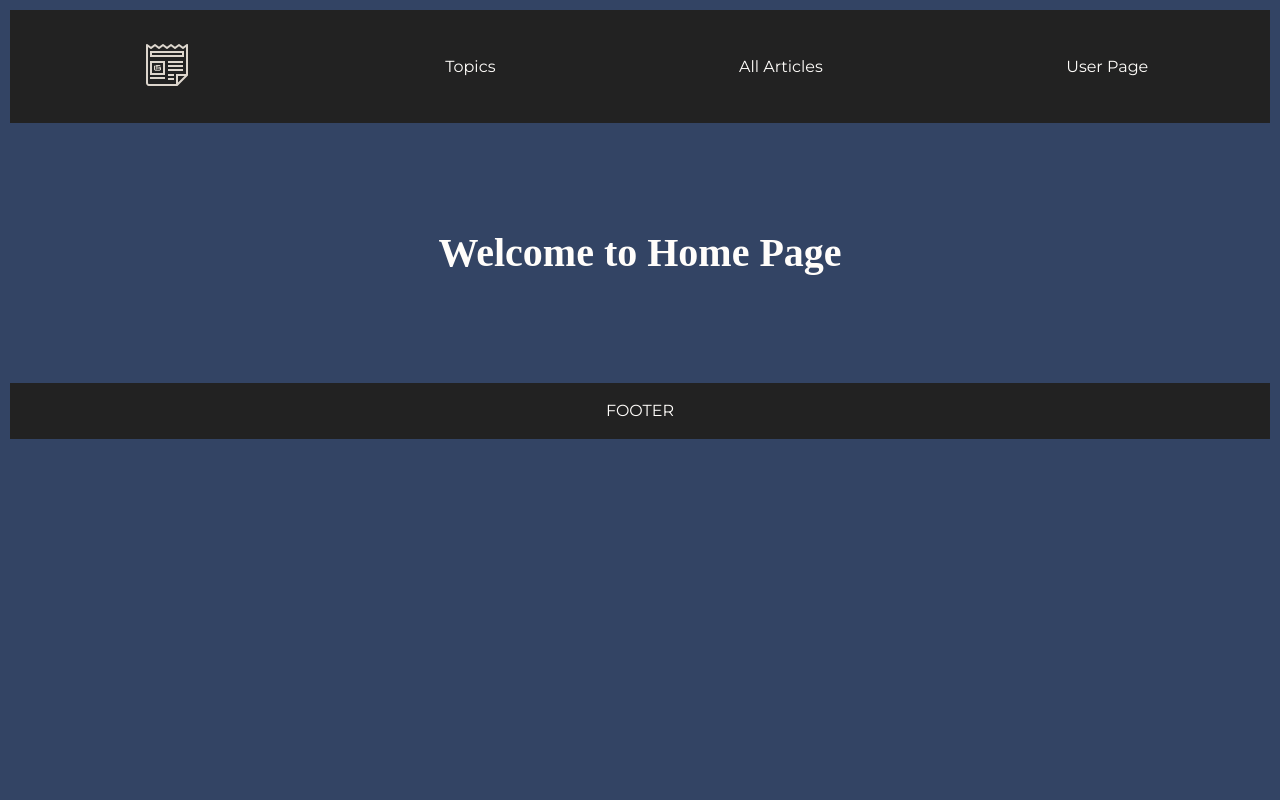
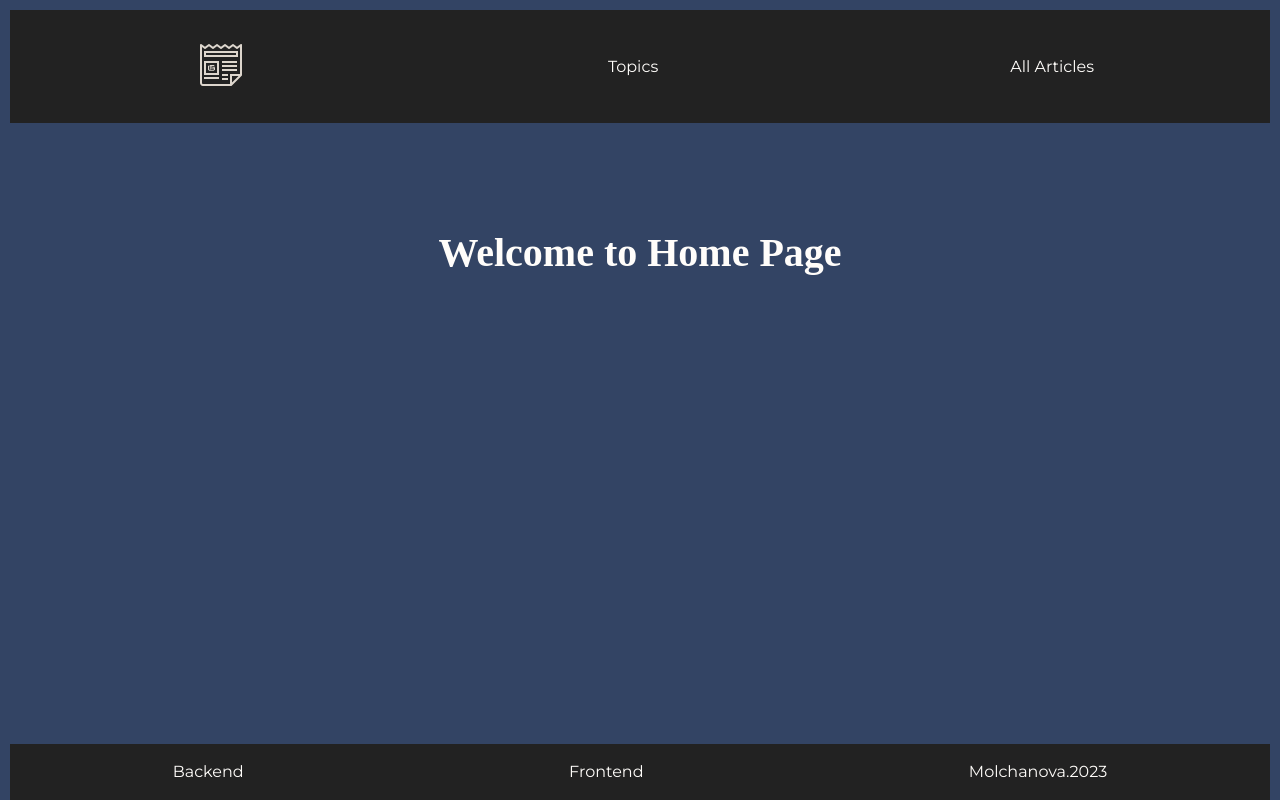
Before and after one commit to MolchanovaA/news-fe, a React (Vite) app: page / in a window 1280 px wide. Built offline with nearby package versions, Linux system fonts and the light colour scheme; a web font is replaced by a local one.

Commit message:
added error page

```diff
--- a/src/components/Articles.jsx
+++ b/src/components/Articles.jsx
@@ -3,6 +3,8 @@ import { Link } from "react-router-dom";
 import { getAll } from "../utils/apiRequests";
 
 import { useSearchParams } from "react-router-dom";
+
+import ErrorPage from "./ErrorPage";
 
 import "./styles/articles.css";
 
@@ -11,12 +13,14 @@ const Articles = () => {
   const [isLoading, setIsLoading] = useState(true);
   const [title, setTitle] = useState("");
   const [searchParams, setSearchParams] = useSearchParams({ topic: "" });
-  const [order, setOrder] = useState("asc");
+  const [order, setOrder] = useState("desc");
   const [sortQuery, setSortQuery] = useState({
     sortby: "created_at",
     category: searchParams.get("topic"),
     order_by: order,
   });
+
+  const [errorPage, setErrorPage] = useState({ msg: "", code: "" });
 
   const sortByHandler = (e) => {
     setSortQuery({ ...sortQuery, sortby: e.target.value });
@@ -40,9 +44,9 @@ const Articles = () => {
       queryTopic += `?sorted_by=${sortby}&order_by=${order_by}`;
     }
 
-    getAll(queryTopic).then((data) => {
+    getAll(queryTopic)
+      .then((data) => {
         if (commentsSorting) {
-        console.log(data);
           data.articles.sort((a, b) => {
             if (order_by === "asc") {
               return b.comment_count - a.comment_count;
@@ -53,13 +57,21 @@ const Articles = () => {
         }
         setArticles(data["articles"]);
         setIsLoading(false);
+      })
+      .catch(({ response }) => {
+        setErrorPage({ msg: response.data.msg, code: response.status });
       });
   }, [sortQuery]);
+
+  if (errorPage.code) {
+    return <ErrorPage msg={errorPage.msg} code={errorPage.code} />;
+  }
 
   if (isLoading)
     return (
       <section className="all-articles"> .. Articles are loading .. </section>
     );
+
   return (
     <section className="all-articles">
       <h1>{title.toUpperCase()}</h1>
@@ -71,16 +83,17 @@ const Articles = () => {
           : ``}{" "}
         articles in our page{" "}
       </p>
+      <div className="sortingQueries">
         <form action="GET" onChange={sortByHandler}>
           <label>
             Sort By
             <select name="sorting_option">
               {" "}
               <option value="created_at" defaultValue>
-              Created at
+                Date
               </option>
-            <option value="comment_count">comment count</option>
-            <option value="votes">votes</option>
+              <option value="comment_count">Discussions</option>
+              <option value="votes">Votes</option>
             </select>
           </label>
         </form>
@@ -89,13 +102,14 @@ const Articles = () => {
             Sort By
             <select name="orderBy_option">
               {" "}
-            <option value="asc" defaultValue>
-              ASC
+              <option value="asc">ASC</option>
+              <option value="desc" defaultValue>
+                DESC
               </option>
-            <option value="desc">desc</option>
             </select>
           </label>
         </form>
+      </div>
       <ul>
         {articles.map((article) => {
           return (
--- /dev/null
+++ b/src/components/ErrorPage.jsx
@@ -0,0 +1,10 @@
+const ErrorPage = ({ msg, code }) => {
+  return (
+    <section className="main-section ">
+      <h1>{msg}</h1>
+      <p>{code}</p>
+    </section>
+  );
+};
+
+export default ErrorPage;
--- a/src/components/Footer.jsx
+++ b/src/components/Footer.jsx
@@ -1,5 +1,20 @@
+import { Link } from "react-router-dom";
+import "./styles/footer.css";
 const Footer = () => {
-  return <footer className="box">FOOTER</footer>;
+  return (
+    <footer className="box">
+      {" "}
+      <Link target="_blank" to="https://github.com/MolchanovaA/news-api">
+        Backend
+      </Link>
+      <Link target="_blank" to="https://github.com/MolchanovaA/news-fe">
+        Frontend
+      </Link>
+      <Link target="_blank" to="https://molchanova-cv-project.netlify.app/">
+        Molchanova.2023
+      </Link>
+    </footer>
+  );
 };
 
 export default Footer;
--- a/src/components/Header.jsx
+++ b/src/components/Header.jsx
@@ -17,7 +17,6 @@ const Header = () => {
       <Link to="/articles" onClick={update}>
         All Articles
       </Link>
-      <Link>User Page</Link>
     </nav>
   );
 };
--- a/src/components/SingleArticle.jsx
+++ b/src/components/SingleArticle.jsx
@@ -1,9 +1,10 @@
 import { useState, useEffect } from "react";
-import { useParams } from "react-router-dom";
+import { useParams, useNavigate } from "react-router-dom";
 import { getArticleById, voteOnArticle } from "../utils/apiRequests";
 
 import Collapsible from "./Collapsible";
 import Comments from "./Comments";
+import ErrorPage from "./ErrorPage";
 
 import "./styles/singleArticle.css";
 
@@ -11,10 +12,12 @@ const SingleArticle = () => {
   const [article, setArticle] = useState([]);
   const [isLoading, setIsLoading] = useState(true);
   const [currentVote, setCurrentVote] = useState(article.votes);
+  const [errorPage, setErrorPage] = useState({ msg: "", code: "" });
 
   const [response, setResponse] = useState("");
 
   const params = useParams();
+
   const { article_id } = params;
 
   const [isVoted, setIsVoted] = useState(false);
@@ -41,12 +44,16 @@ const SingleArticle = () => {
   };
 
   useEffect(() => {
-    getArticleById(article_id).then((data) => {
-      const dateCreated = data.created_at.split("T");
-      data.created_at = dateCreated[0];
-      setArticle(data);
-      setCurrentVote(data.votes);
-    });
+    getArticleById(article_id)
+      .then((data) => {
+        const dateCreated = data.created_at.split("T");
+        data.created_at = dateCreated[0];
+        setArticle(data);
+        setCurrentVote(data.votes);
+      })
+      .catch(({ response }) => {
+        setErrorPage({ msg: response.data.msg, code: response.status });
+      });
 
     setIsLoading(false);
   }, []);
@@ -55,6 +62,10 @@ const SingleArticle = () => {
     return (
       <section className="all-articles"> .. Article is loading .. </section>
     );
+
+  if (errorPage.code) {
+    return <ErrorPage msg={errorPage.msg} code={errorPage.code} />;
+  }
   return (
     <section className="article">
       <h2>{article.title}</h2>
--- a/src/components/Topics.jsx
+++ b/src/components/Topics.jsx
@@ -27,7 +27,7 @@ const Topics = () => {
           return (
             <li key={i}>
               <h2>{topic.slug}</h2>
-              <p>{topic.description}</p>
+              <p className="topic-description">{topic.description}</p>
               <Link
                 className="singleArticle"
                 to={`/articles?topic=${topic.slug}`}
--- a/src/components/routes/RutesComponent.jsx
+++ b/src/components/routes/RutesComponent.jsx
@@ -4,6 +4,7 @@ import Articles from "../Articles";
 import SingleArticle from "../SingleArticle";
 import Home from "../Home";
 import Topics from "../Topics";
+import ErrorPage from "../ErrorPage";
 
 const RoutesComponent = () => {
   return (
@@ -13,6 +14,10 @@ const RoutesComponent = () => {
         <Route path="/articles" element={<Articles />} />
         <Route path="/topics" element={<Topics />} />
         <Route path="/articles/:article_id" element={<SingleArticle />} />
+        <Route
+          path="/*"
+          element={<ErrorPage msg={"Page not found"} code={404} />}
+        />
       </Routes>
     </>
   );
--- a/src/components/styles/articles.css
+++ b/src/components/styles/articles.css
@@ -26,3 +26,12 @@
   bottom: 0;
   right: 0;
 }
+
+.sortingQueries {
+  display: flex;
+  justify-content: space-around;
+}
+
+.sortingQueries select {
+  margin: 10px;
+}
--- /dev/null
+++ b/src/components/styles/footer.css
@@ -0,0 +1,17 @@
+footer.box {
+  position: fixed;
+  bottom: 0;
+  left: 10px;
+  right: 10px;
+}
+
+.box a {
+  text-decoration: none;
+  color: var(--other-light);
+  transition: all 500ms;
+}
+
+.box a:hover {
+  color: var(--primary-color);
+  transform: scale(1.1);
+}
--- a/src/components/styles/singleArticle.css
+++ b/src/components/styles/singleArticle.css
@@ -49,6 +49,7 @@ p.votes-box {
 
 .rating {
   transition: all 500ms;
+  cursor: pointer;
 }
 
 .add,
--- a/src/index.css
+++ b/src/index.css
@@ -9,6 +9,7 @@
 body {
   padding: 10px;
   background-color: var(--main-background-color);
+  position: relative;
 }
 body h1,
 body h2 {
@@ -28,8 +29,14 @@ body:not(h1) {
 .main-section {
   padding: 10px;
   margin: 100px 0;
+  text-align: center;
 }
-section p:not(.votes) {
+
+.main-section h1 {
+  color: var(--other-light);
+}
+
+section p:not(.votes, .topic-description) {
   color: var(--other-light);
 }
 .box {
@@ -41,3 +48,9 @@ section p:not(.votes) {
   align-items: center;
   color: var(--other-light);
 }
+
+.all-articles,
+.section-comments,
+.article {
+  margin-bottom: 50px;
+}
--- a/src/utils/apiRequests.js
+++ b/src/utils/apiRequests.js
@@ -12,7 +12,9 @@ export const getAll = (topic) => {
 };
 
 export const getArticleById = (id) => {
-  return newsApi.get(`/articles/${id}`).then(({ data }) => data.article);
+  return newsApi.get(`/articles/${id}`).then(({ data }) => {
+    return data.article;
+  });
 };
 
 export const getCommentsByArticleId = (id) => {
```
Lines whose indentation alone changed are shown as unchanged.
